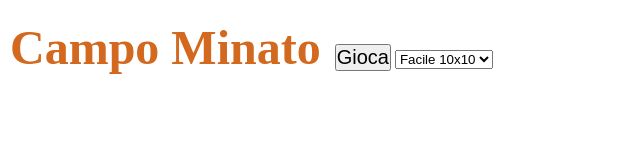
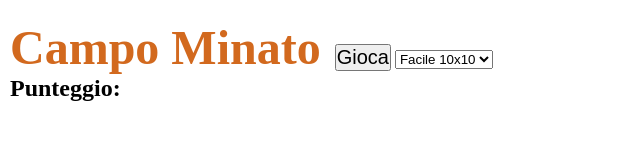
Before and after one commit to LucaLF-dev/js-campominato-dom, a plain HTML site: page index.html in a window 1280 px wide. Shown: the whole page, without its empty margins (0-640 px from the left). Drawn offline with Linux system fonts and the light colour scheme.

Commit message:
Add - punteggio element to html

```diff
--- a/index.html
+++ b/index.html
@@ -19,6 +19,10 @@
                     <option value="difficolta-2">Medio 9x9</option>
                     <option value="difficolta-3">Difficile 7x7</option>
                 </select>
+                <div class="wrapper__punteggio">
+                    <h2 class="wrapper__title-punteggio">Punteggio:</h2>
+                    <span id="Punteggio"></span>
+                </div>
 
             </div>
             <div class="main__wrapper">
```
